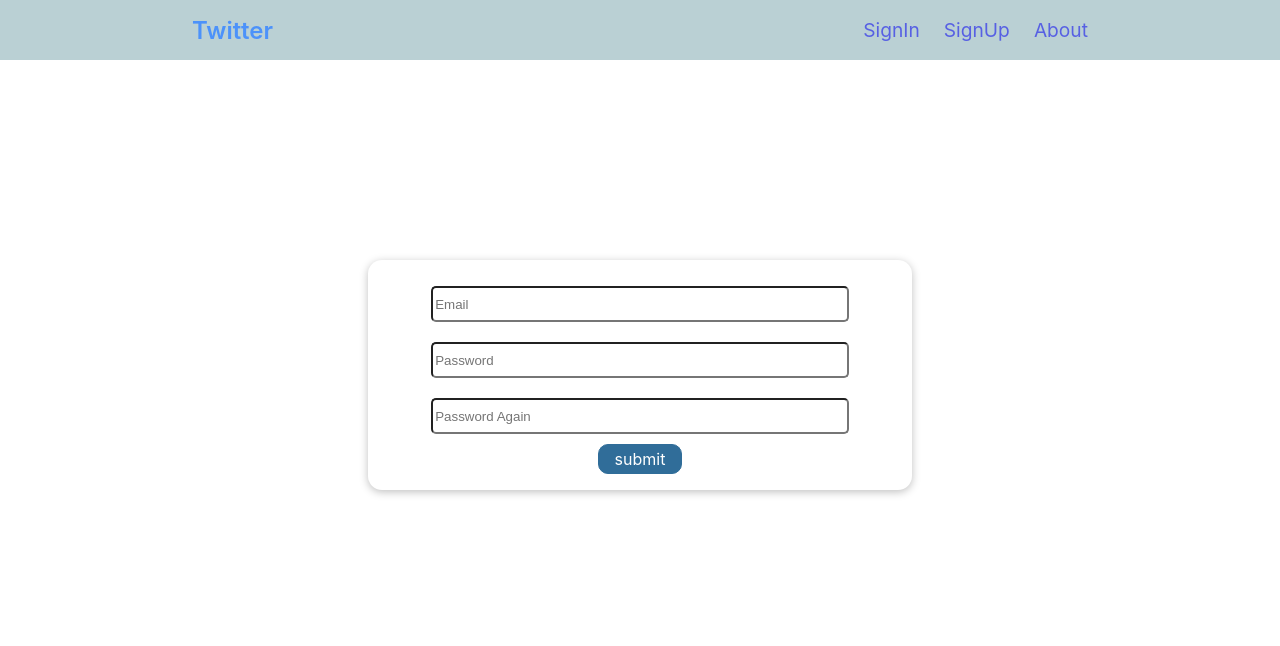
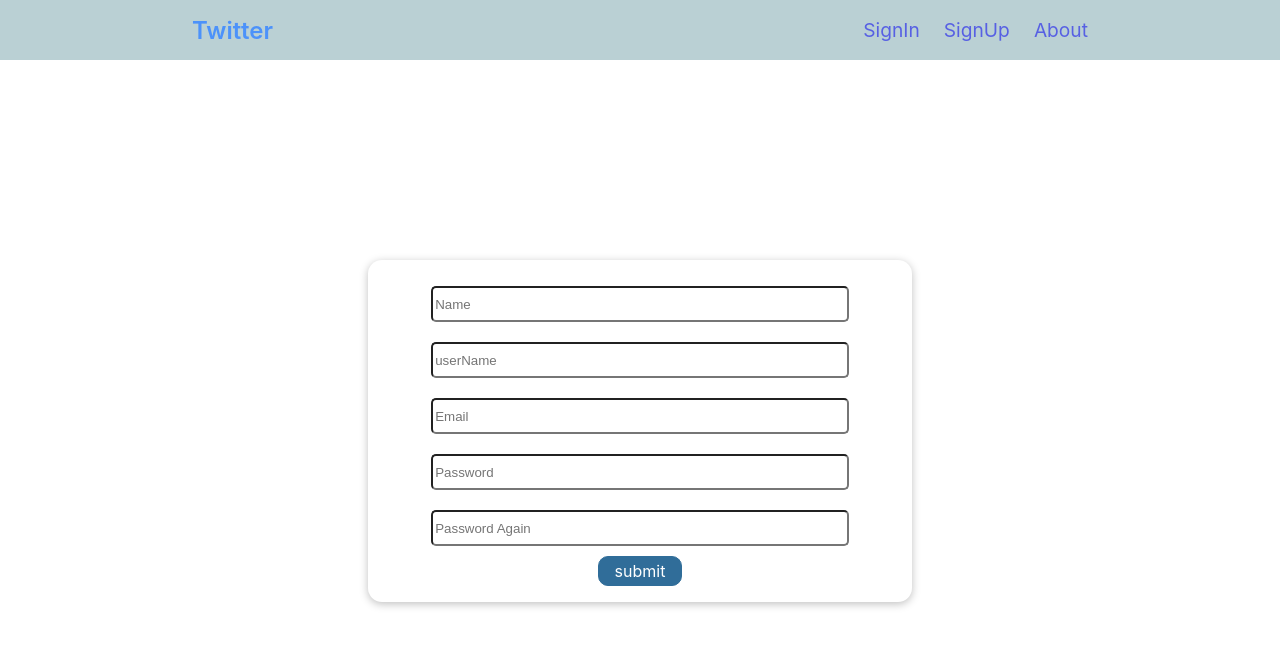
Before and after one commit to ali-naseh/twitter, a React (Create React App) app: page /register in a window 1280 px wide. Shown: the top 646 px of the page. Built offline with nearby package versions, Linux system fonts and the light colour scheme.

Commit message:
use context to user registeration

```diff
--- a/src/components/Register Page/RegisterForm.js
+++ b/src/components/Register Page/RegisterForm.js
@@ -1,4 +1,6 @@
-import React from "react";
+import React, { useContext, useRef, useState } from "react";
+import { useNavigate } from "react-router-dom";
+import UserContext from "../../store/user-context";
 
 import Button from "../UI/Button";
 import Card from "../UI/Card";
@@ -6,20 +8,78 @@ import Card from "../UI/Card";
 import classes from "./RegisterForm.module.css";
 
 const RegisterForm = () => {
+  const navigate = useNavigate();
+  const [error, setError] = useState("");
+  const userCtx = useContext(UserContext);
+  const emailRef = useRef();
+  const nameRef = useRef();
+  const userNameRef = useRef();
+  const passwordRef = useRef();
+  const passwordAgainRef = useRef();
+
+  const submitFromHandler = (e) => {
+    e.preventDefault();
+
+    const enteredEmail = emailRef.current.value;
+    const enteredUserName = userNameRef.current.value;
+    const enteredName = nameRef.current.value;
+    const enteredPassword = passwordRef.current.value;
+    const enteredPasswordAgain = passwordAgainRef.current.value;
+
+    if (enteredPassword !== enteredPasswordAgain) {
+      setError("Password fields are not same.");
+    } else {
+      if (
+        enteredEmail.includes("@") &&
+        userCtx.users.find((user) => user.email === enteredEmail)
+      ) {
+        setError("This email has been used before.");
+      } else {
+        if (
+          enteredEmail.includes("@") &&
+          enteredPassword.trim().length >= 4 &&
+          enteredPasswordAgain.trim().length >= 4
+        ) {
+          // hash password for safty later
+          setError("");
+          userCtx.addUser({
+            id: Math.random(),
+            name: enteredName,
+            userName: enteredUserName,
+            email: enteredEmail,
+            password: enteredPassword,
+          });
+          navigate("/login");
+        }
+      }
+    }
+  };
+
   return (
     <Card className={classes.center}>
-      <form className={classes.form}>
+      {error && <div className={classes.error}>{error}</div>}
+      <form className={classes.form} onSubmit={submitFromHandler}>
         <div>
-          <input type="email" placeholder="Email" />
+          <input type="text" placeholder="Name" ref={nameRef} />
         </div>
         <div>
-          <input type="password" placeholder="Password" />
+          <input type="text" placeholder="userName" ref={userNameRef} />
         </div>
         <div>
-          <input type="password" placeholder="Password Again" />
+          <input type="email" placeholder="Email" ref={emailRef} />
         </div>
         <div>
-          <Button>submit</Button>
+          <input type="password" placeholder="Password" ref={passwordRef} />
+        </div>
+        <div>
+          <input
+            type="password"
+            placeholder="Password Again"
+            ref={passwordAgainRef}
+          />
+        </div>
+        <div>
+          <Button type="submit">submit</Button>
         </div>
       </form>
     </Card>
--- a/src/components/Register Page/RegisterForm.module.css
+++ b/src/components/Register Page/RegisterForm.module.css
@@ -2,6 +2,17 @@
     margin: auto;
     margin-top: 200px;
     width: 50%;
+}
+
+.error {
+    background-color: #ff5151;
+    color: #9b1818;
+    height: 35px;
+    width: 80%;
+    margin: auto;
+    display: flex;
+    align-items: center;
+    justify-content: center;
 }
 
 .form {
```
